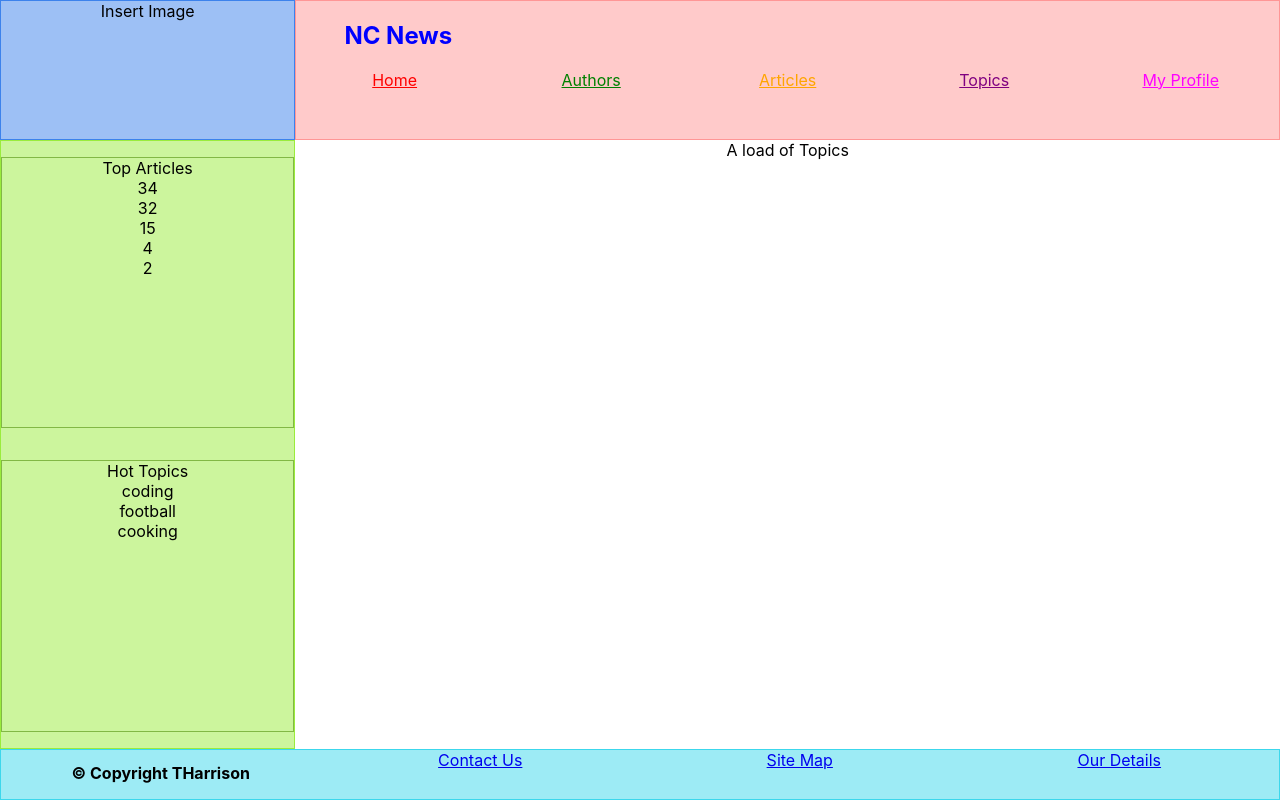
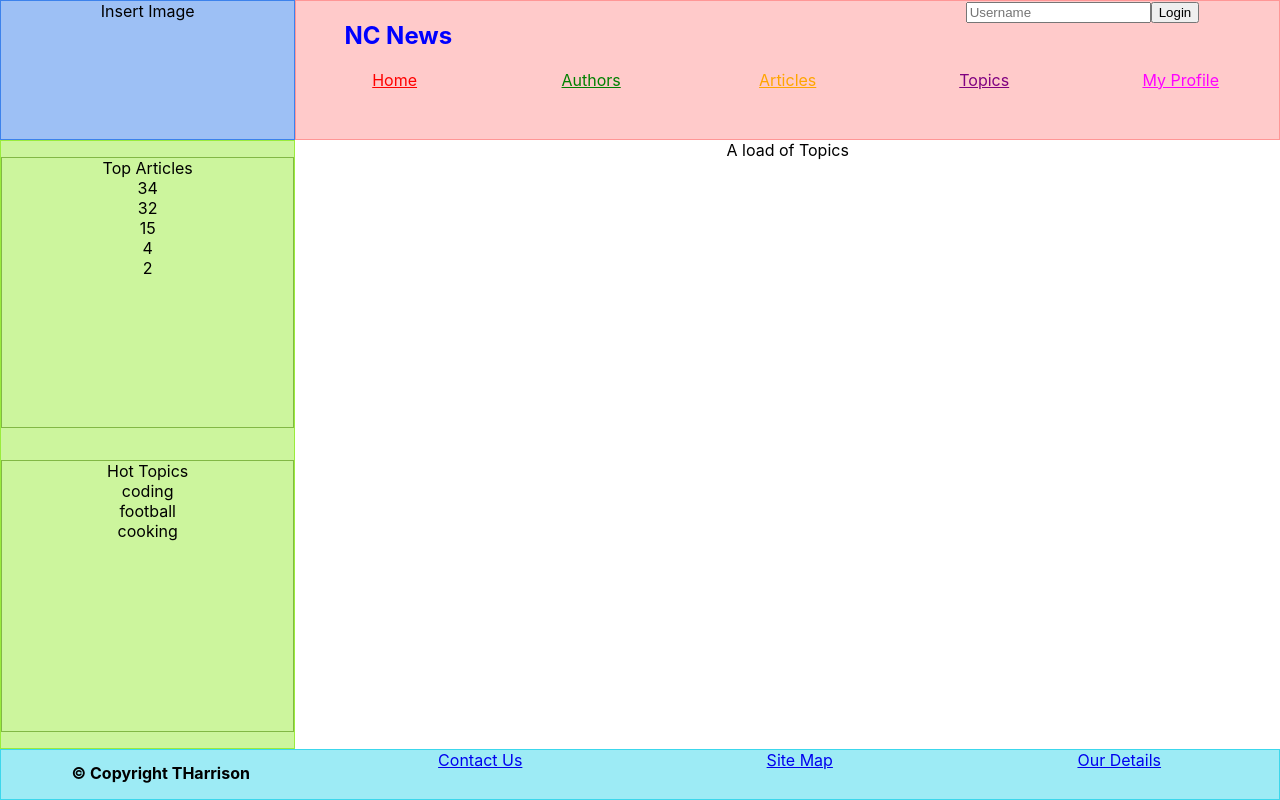
Before and after one commit to THarrison-Arup/nc-news, a React (Create React App) app: page /topics in a window 1280 px wide. Built offline with nearby package versions, Linux system fonts and the light colour scheme; the HTML template or start-up script is replaced by a standard one.

Commit message:
login functionality added within Header component

```diff
--- a/src/App.js
+++ b/src/App.js
@@ -11,6 +11,7 @@ import Authors from "./Components/Authors";
 import Topics from "./Components/Topics";
 import Article from "./Components/Article";
 import Topic from './Components/Topic';
+import Auth from './Components/Auth';
 import "./App.css";
 
 class App extends Component {
--- /dev/null
+++ b/src/Components/Auth.jsx
@@ -0,0 +1,46 @@
+import React, { Component } from "react";
+import "./css/Auth.css";
+
+class Auth extends Component {
+  state = {
+    username: ""
+  };
+
+  render() {
+    const { username } = this.state;
+
+    return (
+      <form className="Auth">
+        <input
+          id="=username"
+          type="text"
+          value={this.username}
+          placeholder="Username"
+          onChange={this.handleChange}
+        />
+        <button
+          className="Auth-Submit"
+          type="submit"
+          onClick={this.handleSubmit}
+        >
+          Login
+        </button>
+      </form>
+    );
+  }
+
+  handleChange = event => {
+    const { id, value } = event.target;
+    console.log(id, value);
+    this.setState({
+      [id]: value
+    });
+  };
+
+  handleSubmit = event => {
+    event.preventDefault();
+    // const { username } = this.state;
+  };
+}
+
+export default Auth;
--- a/src/Components/Header.jsx
+++ b/src/Components/Header.jsx
@@ -1,6 +1,7 @@
 import React, { Component } from "react";
 import './css/Header.css';
-import { Link } from '@reach/router'
+import { Link } from '@reach/router';
+import Auth from '../Components/Auth';
 
 class Header extends Component {
 
@@ -13,6 +14,7 @@ class Header extends Component {
         <Link className="header-Articles" to="/articles">Articles</Link>
         <Link className="header-Topics" to="/topics">Topics</Link>
         <Link className="header-MyProfile" to="">My Profile</Link>
+        <Auth />
       </div>
     );
   }
--- a/src/Components/Topic.jsx
+++ b/src/Components/Topic.jsx
@@ -4,7 +4,7 @@ import "./css/MainTopic.css";
 
 const Topic = () => {
   return (
-    <div>
+    <div className="Main-Topic">
       Some information about a topic
     </div>
   );
--- a/src/Components/Topics.jsx
+++ b/src/Components/Topics.jsx
@@ -4,7 +4,7 @@ import "./css/MainTopics.css"
 
 const Topics = () => {
   return (
-    <div>
+    <div className="Main-Topics">
       A load of Topics
     </div>
   );
--- /dev/null
+++ b/src/Components/css/Auth.css
@@ -0,0 +1,21 @@
+.Auth {
+  grid-row: 1 / 2;
+  grid-column: 4 / 6;
+  grid-template-rows: 1fr 1fr;
+  grid-template-columns: 1fr 3fr;
+}
+
+.Auth-Username {
+  grid-row: 1 / 2;
+  grid-column: 1 / 2;
+}
+
+.Auth-Input {
+  grid-row: 2 / 3;
+  grid-column: 1 / 2;
+}
+
+.Auth-Submit {
+  grid-row: 1 / 3;
+  grid-column: 2 / 3;
+}
--- a/src/Components/css/MainTopic.css
+++ b/src/Components/css/MainTopic.css
@@ -0,0 +1,3 @@
+.Main-Topic {
+
+}
--- a/src/Components/css/MainTopics.css
+++ b/src/Components/css/MainTopics.css
@@ -1,3 +1,3 @@
-.MainTopics {
+.Main-Topics {
 
 }
```
